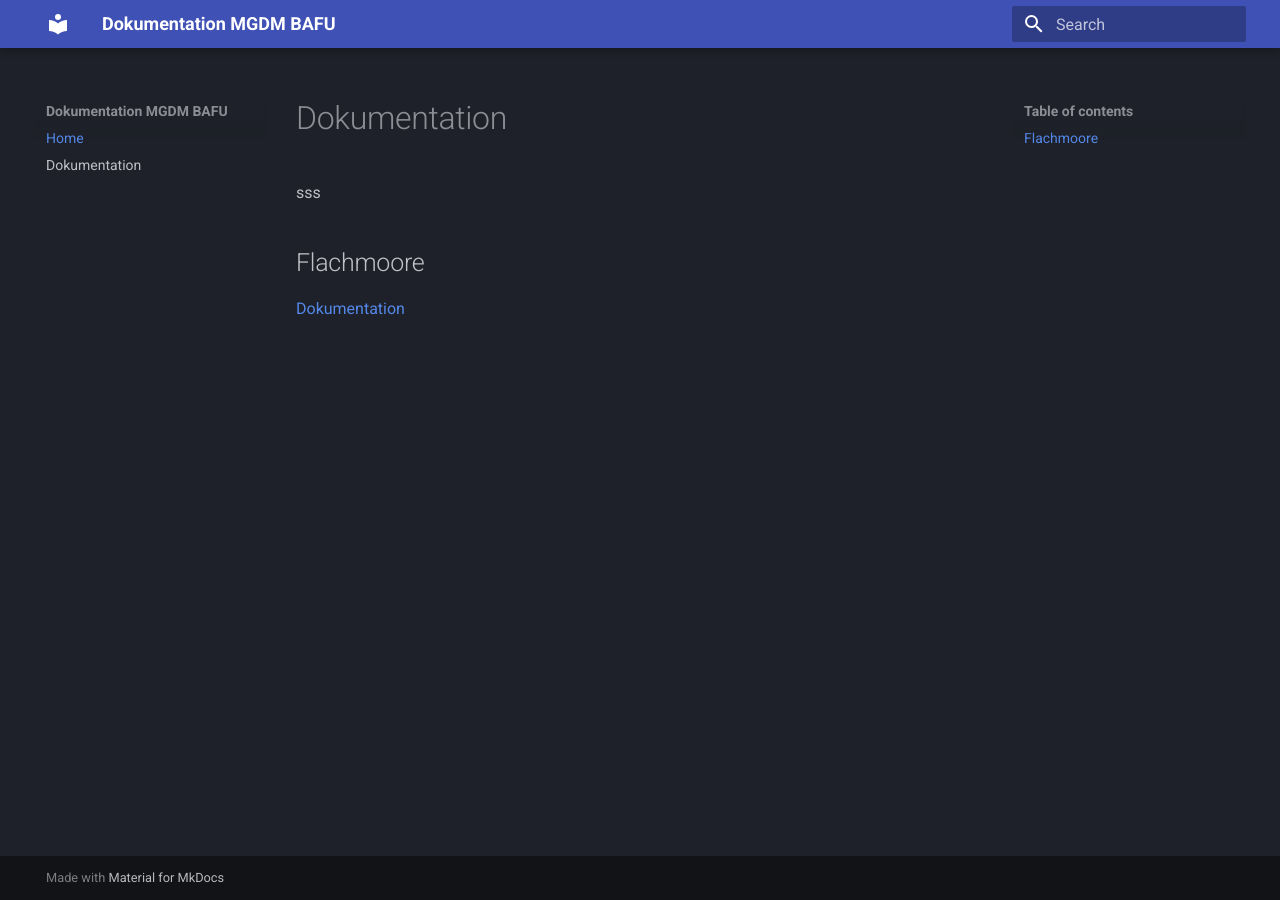
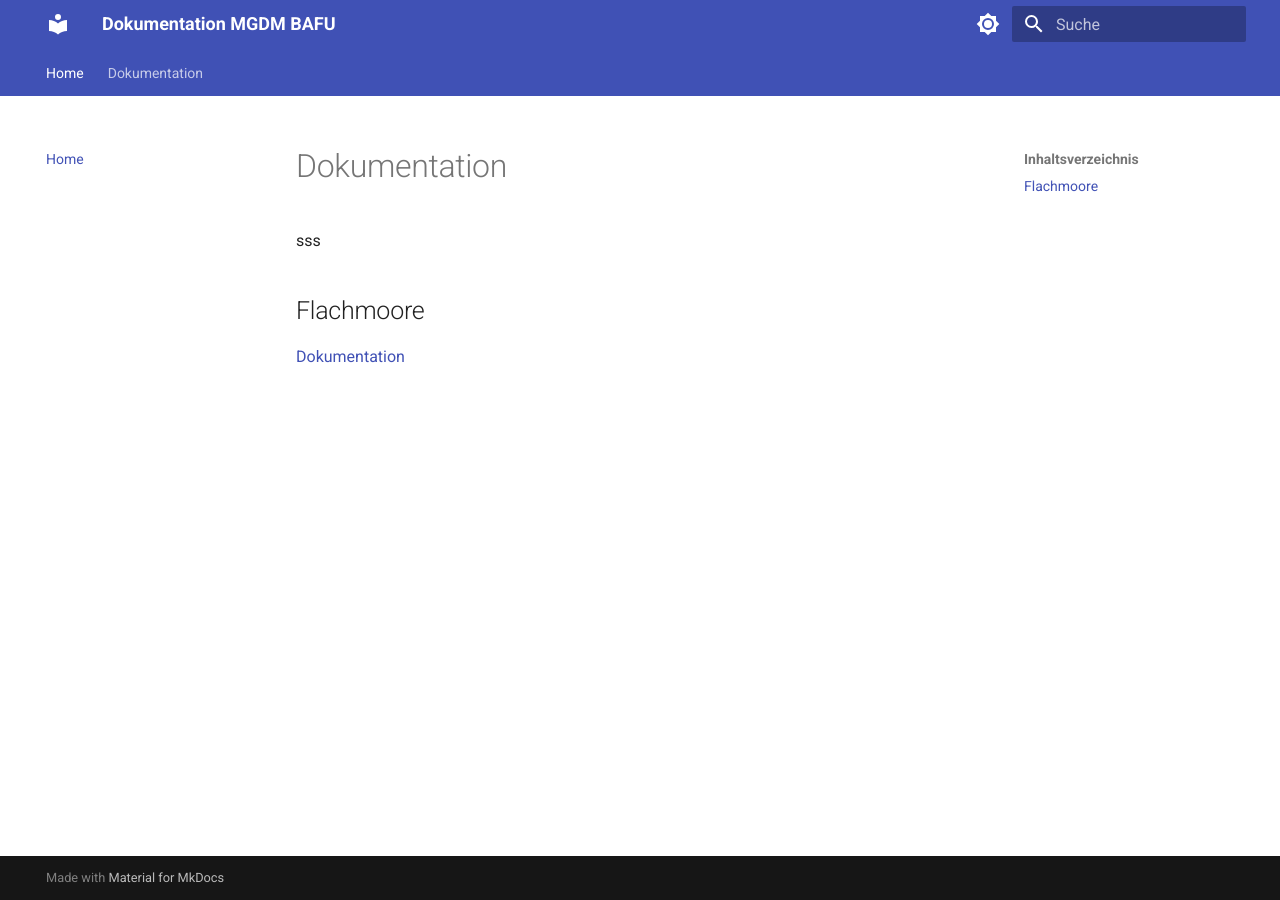
Before and after one commit to nrohrbach/MGDM-Dokus, an MkDocs documentation site: the page built from docs/index.md, in a window 1280 px wide. Built offline with MkDocs 1.6.1 and Material for MkDocs 9.7.7, drawn with Linux system fonts in a browser that asks for light colours.

Commit message:
Update mkdocs.yml

```diff
--- a/mkdocs.yml
+++ b/mkdocs.yml
@@ -1,11 +1,44 @@
 site_name: Dokumentation MGDM BAFU
 site_url: https://nrohrbach.github.io/MGDM-Dokus/
+
 theme:
   name: material
+  language: de  # Setzt die Suche und Beschriftungen auf Deutsch
   palette:
-    scheme: slate # Dunkler Modus (optional)
-    primary: indigo
+    # Automatischer Wechsel oder manueller Switch zwischen Hell/Dunkel
+    - media: "(prefers-color-scheme: light)"
+      scheme: default
+      primary: indigo
+      accent: indigo
+      toggle:
+        icon: material/brightness-7
+        name: Zum dunklen Modus
+    - media: "(prefers-color-scheme: dark)"
+      scheme: slate
+      primary: indigo
+      accent: indigo
+      toggle:
+        icon: material/brightness-4
+        name: Zum hellen Modus
+  features:
+    - navigation.tabs        # Horizontale Navigation oben
+    - navigation.sections    # Strukturierte Seitenleiste
+    - search.suggest         # Suchvorschläge
+    - search.highlight       # Suchbegriffe markieren
+
+markdown_extensions:
+  - pymdownx.superfences:
+      custom_fences:
+        - name: mermaid
+          class: mermaid
+          format: !!python/name:pymdownx.superfences.fence_code_format
+  - pymdownx.highlight:
+      anchor_linenums: true
+  - pymdownx.inlinehilite
+  - admonition               # Erlaubt Infoboxen (!!! info "Titel")
+  - attr_list
+  - md_in_html
 
 nav:
   - Home: index.md
-  - Dokumentation: Flachmoore/Modelldokumentation.md  # Hier deine .md Datei eintragen
+  - Dokumentation: Flachmoore/Modelldokumentation.md
```
